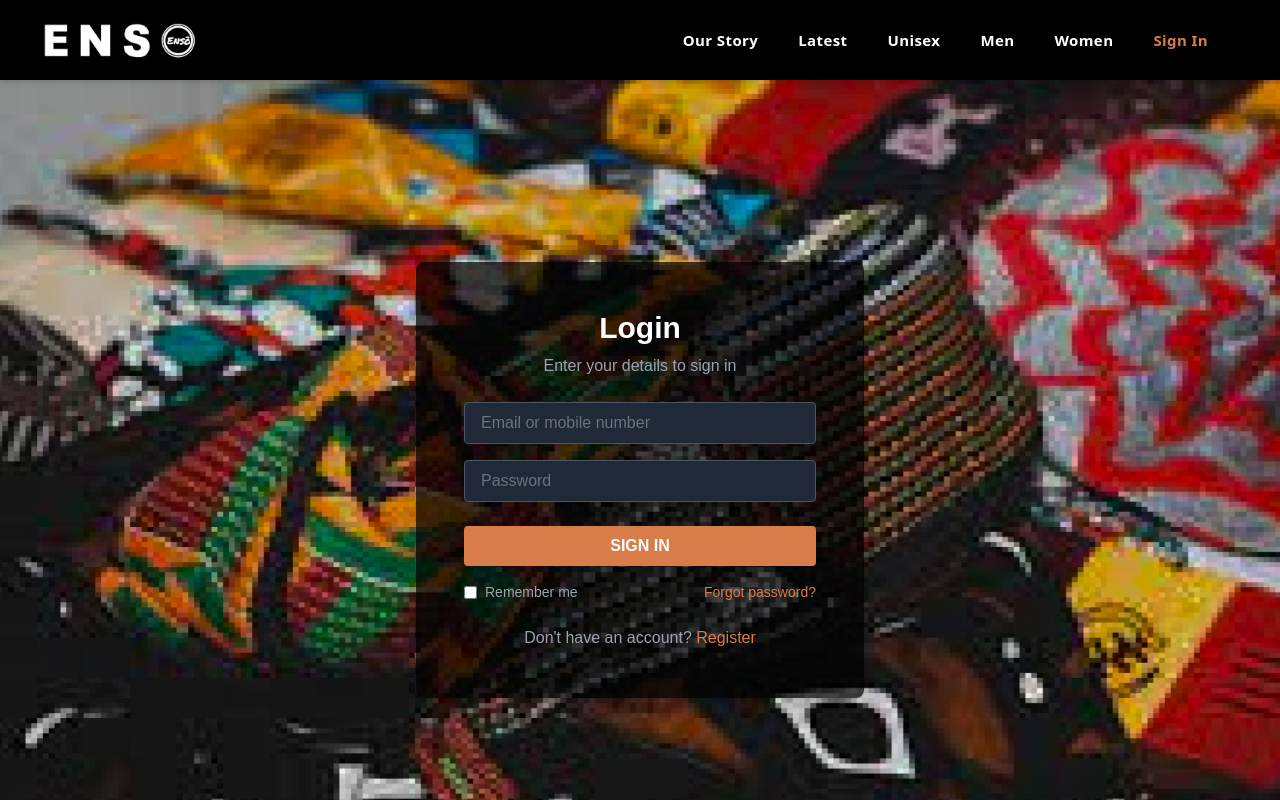
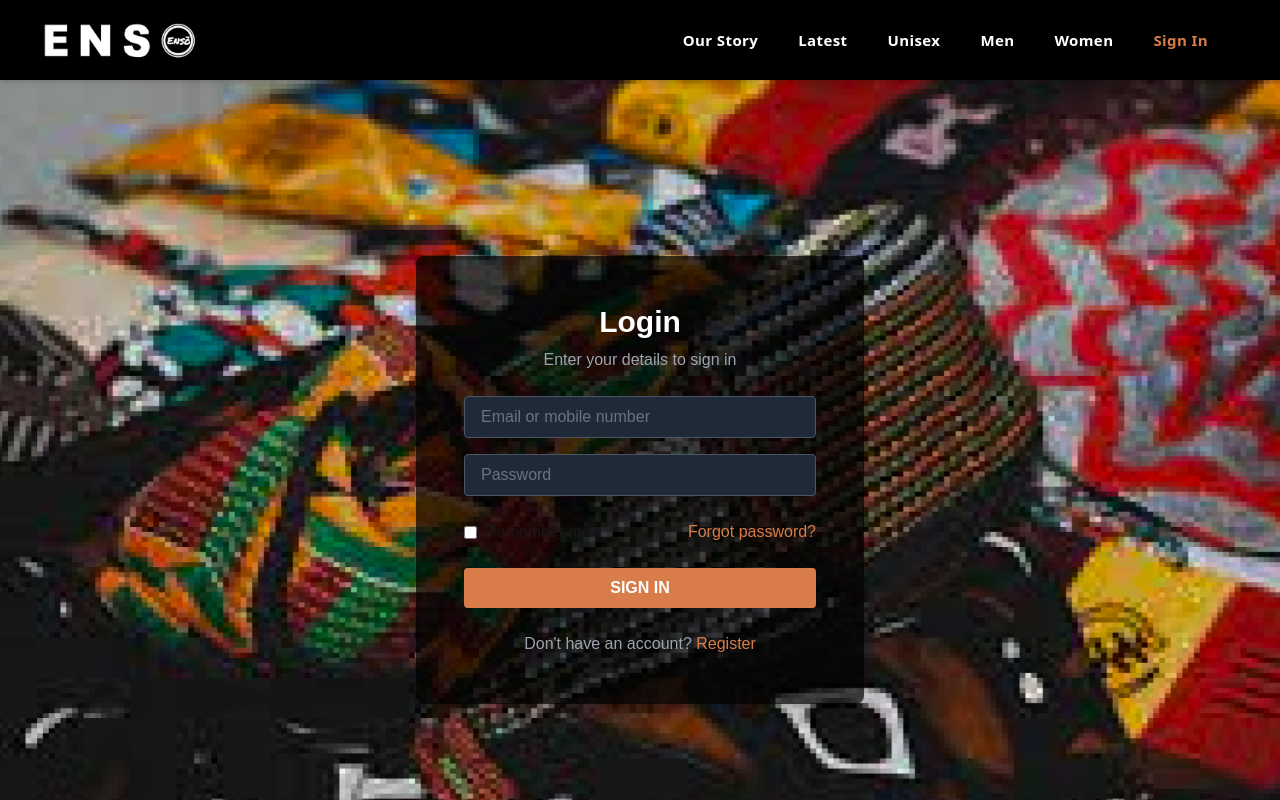
Before and after one commit to kajugadaniels/ecommerce-reactjs-frontend, a Next.js app: page /signin in a window 1280 px wide. Shown: the top 800 px of the page. Built offline with nearby package versions, Linux system fonts and the light colour scheme.

Commit message:
Implemented login functionality with form handling, API integration, toast notifications, and user data storage.

```diff
--- a/app/(user)/signin/page.tsx
+++ b/app/(user)/signin/page.tsx
@@ -1,6 +1,59 @@
-import React from 'react';
+import React, { useState } from 'react';
+import { PostData } from '@/Helpers/CallRequestHelper';
+import { toast } from 'react-toastify';
+import { useRouter } from 'next/navigation';
+import { useUserContext } from '@/contexts/userContext';
 
 const Login = () => {
+  const router = useRouter();
+  const { setUserData, setToken } = useUserContext();
+
+  const [formData, setFormData] = useState({
+    login: '',
+    password: '',
+    rememberMe: false,
+  });
+
+  const handleChange = (e: React.ChangeEvent<HTMLInputElement>) => {
+    const { name, value, type, checked } = e.target;
+    setFormData((prev) => ({
+      ...prev,
+      [name]: type === 'checkbox' ? checked : value,
+    }));
+  };
+
+  const handleSubmit = async (e: React.FormEvent) => {
+    e.preventDefault();
+
+    // Basic frontend validation
+    if (!formData.login || !formData.password) {
+      toast.error('Please fill in all fields.');
+      return;
+    }
+
+    try {
+      const data = {
+        login: formData.login,
+        password: formData.password,
+      };
+
+      const response = await PostData('/auth/login', data);
+
+      if (response.status === 200) {
+        const { user, token } = response.data;
+        toast.success('Login successful!');
+        setUserData(user);
+        setToken(token);
+        // Redirect to protected route, e.g., /users/allusers
+        router.push('/');
+      } else {
+        toast.error(response.data.message || 'Login failed.');
+      }
+    } catch (error: any) {
+      toast.error(error.response?.data?.message || 'An error occurred.');
+    }
+  };
+
   return (
     <div
       className="flex items-center justify-center min-h-screen p-4 bg-center bg-cover"
@@ -18,20 +71,43 @@ const Login = () => {
         </p>
 
         {/* Form */}
-        <form>
+        <form onSubmit={handleSubmit}>
           {/* Email */}
           <input
             type="email"
+            name="login"
             placeholder="Email or mobile number"
+            value={formData.login}
+            onChange={handleChange}
             className="w-full mb-4 px-4 py-2 text-white bg-gray-800 border border-gray-600 rounded focus:outline-none focus:ring-2 focus:ring-[#D87D4A] placeholder-gray-500"
           />
 
           {/* Password */}
           <input
             type="password"
+            name="password"
             placeholder="Password"
+            value={formData.password}
+            onChange={handleChange}
             className="w-full mb-6 px-4 py-2 text-white bg-gray-800 border border-gray-600 rounded focus:outline-none focus:ring-2 focus:ring-[#D87D4A] placeholder-gray-500"
           />
+
+          {/* Remember Me and Forgot Password */}
+          <div className="flex items-center justify-between mb-6">
+            <label className="flex items-center">
+              <input
+                type="checkbox"
+                name="rememberMe"
+                checked={formData.rememberMe}
+                onChange={handleChange}
+                className="mr-2 bg-gray-700 border-gray-600 focus:ring-0"
+              />
+              Remember me
+            </label>
+            <a href="#" className="text-[#D87D4A] hover:underline">
+              Forgot password?
+            </a>
+          </div>
 
           {/* Sign In Button */}
           <button
@@ -41,20 +117,6 @@ const Login = () => {
             SIGN IN
           </button>
         </form>
-
-        {/* Additional Links */}
-        <div className="flex flex-col items-center justify-between mt-4 text-sm text-gray-400 sm:flex-row">
-          <label className="flex items-center mb-2 sm:mb-0">
-            <input
-              type="checkbox"
-              className="mr-2 bg-gray-700 border-gray-600 focus:ring-0"
-            />
-            Remember me
-          </label>
-          <a href="#" className="text-[#D87D4A] hover:underline">
-            Forgot password?
-          </a>
-        </div>
 
         {/* Login Link */}
         <p className="mt-6 text-center text-gray-400">
```
